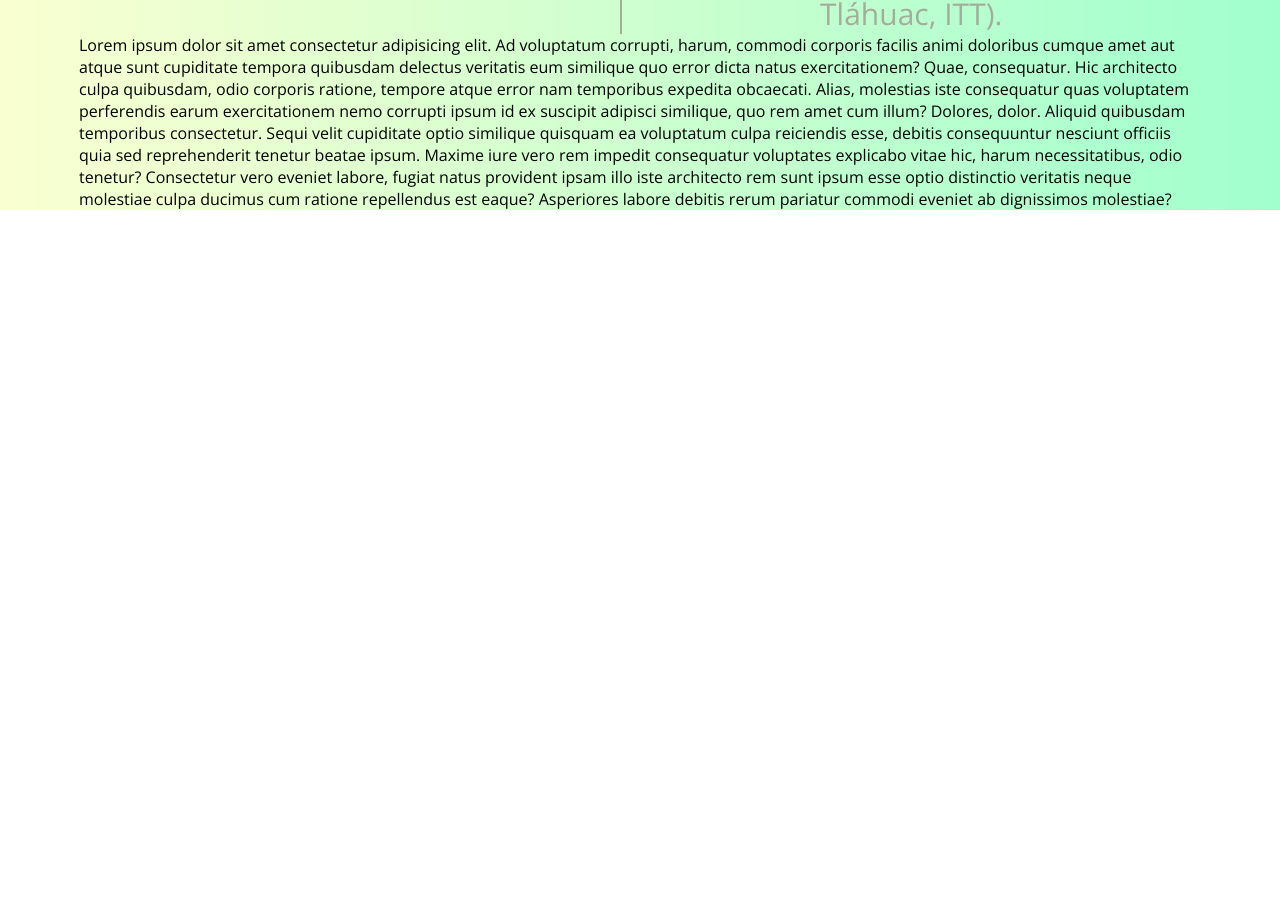
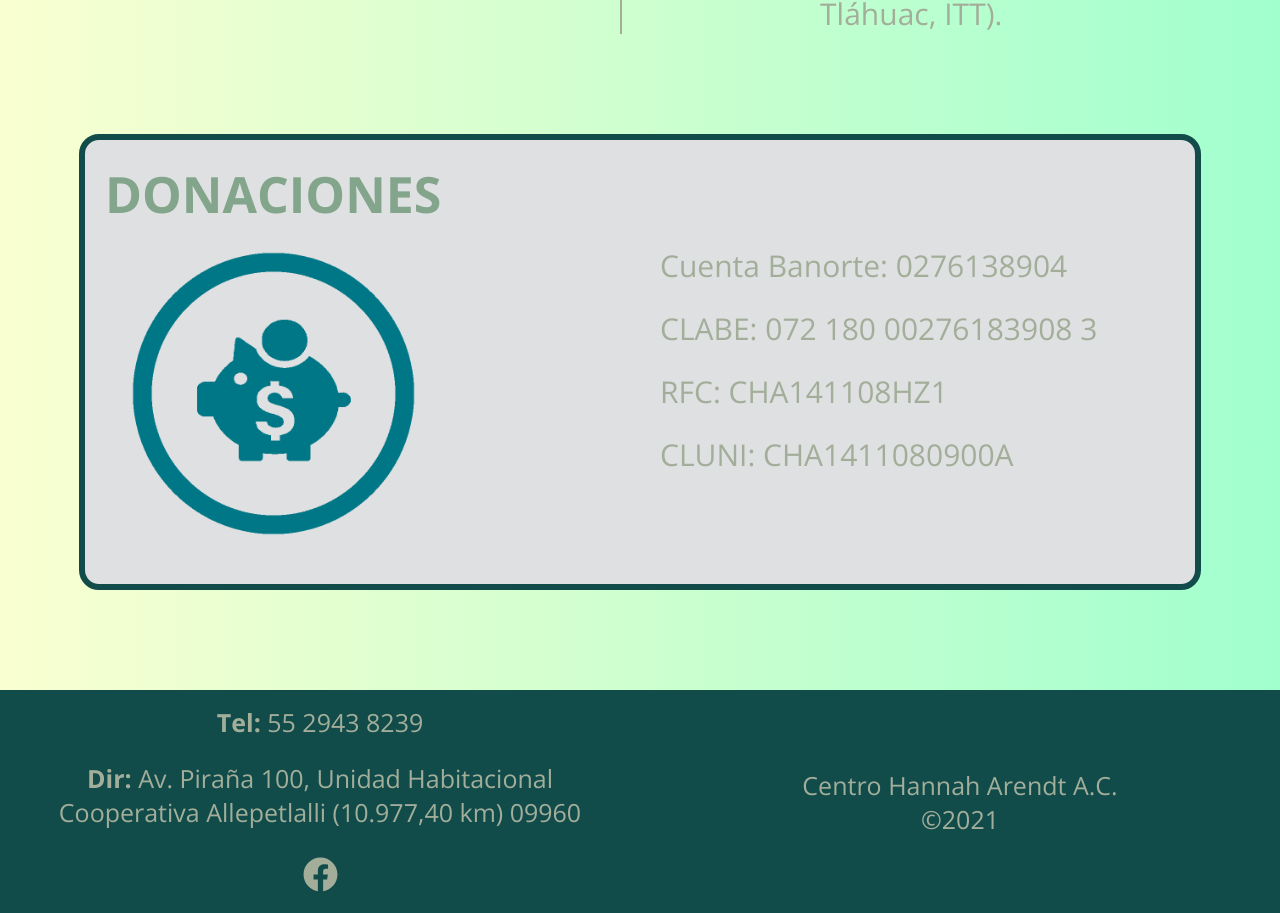
Before and after one commit to OttoGtz94/centroCultural-Front, a React (Create React App) app: page / in a window 1280 px wide. Shown: the part 2856-3769 px from the top of the page. Before the commit the page ends 3066 px from the top, so only its background shows below. Built offline with nearby package versions, Linux system fonts and the light colour scheme; a web font is replaced by a local one.

Commit message:
Se termina diseño de pagina home

```diff
--- a/src/App.js
+++ b/src/App.js
@@ -11,6 +11,7 @@ import ScrollState from './hooks/scrollState';
 import Header from './components/Header';
 import Menu from './components/Menu';
 import Home from './components/page1/Home';
+import Footer from './components/Footer';
 
 function App() {
 	return (
@@ -26,6 +27,7 @@ function App() {
 							path='/home'
 							component={Home}></Route>
 					</Switch>
+					<Footer />
 				</Router>
 			</ScrollState>
 		</div>
--- /dev/null
+++ b/src/components/Footer.jsx
@@ -0,0 +1,39 @@
+import React from 'react';
+import { FontAwesomeIcon } from '@fortawesome/react-fontawesome';
+import { faFacebook } from '@fortawesome/free-brands-svg-icons';
+
+const Footer = () => {
+	// const fecha = () => {
+	// 	const anio = new Date();
+	// 	console.log(anio.getFullYear());
+	// };
+	const anio = new Date();
+	return (
+		<footer>
+			<div className='contactoFooter'>
+				<p>
+					<strong>Tel: </strong>
+					55 2943 8239
+				</p>
+				<br />
+				<p>
+					<strong>Dir: </strong>Av. Piraña 100, Unidad
+					Habitacional Cooperativa Allepetlalli (10.977,40
+					km) 09960
+				</p>
+				<br />
+				<a href='https://www.facebook.com/Centro-Hannah-Arendt-1375883559392126/'>
+					<FontAwesomeIcon icon={faFacebook} />
+				</a>
+			</div>
+			<div className='mensajeFooter'>
+				<p>
+					Centro Hannah Arendt A.C. <br /> &copy;
+					<span>{anio.getFullYear()}</span>
+				</p>
+			</div>
+		</footer>
+	);
+};
+
+export default Footer;
--- a/src/components/page1/Donaciones.jsx
+++ b/src/components/page1/Donaciones.jsx
@@ -0,0 +1,25 @@
+import React from 'react';
+// imagen
+import ImageDonacion from '../../images/donacion.png';
+
+const Donaciones = () => {
+	return (
+		<section className='donaciones'>
+			<h3>DONACIONES</h3>
+			<div className='contenedorImagen'>
+				<img src={ImageDonacion} alt='donacion' />
+			</div>
+			<div className='contenedorCuenta'>
+				<span>Cuenta Banorte: 0276138904</span>
+				<br /> <br />
+				<span>CLABE: 072 180 00276183908 3</span>
+				<br /> <br />
+				<span>RFC: CHA141108HZ1</span>
+				<br /> <br />
+				<span>CLUNI: CHA1411080900A</span>
+			</div>
+		</section>
+	);
+};
+
+export default Donaciones;
--- a/src/components/page1/Home.jsx
+++ b/src/components/page1/Home.jsx
@@ -4,6 +4,7 @@ import ScrollContext from '../../hooks/scrollContext';
 // Components
 import AboutUs from './AboutUs';
 import Servicios from './Servicios';
+import Donaciones from './Donaciones';
 
 const Home = () => {
 	const scrollContext = useContext(ScrollContext);
@@ -15,6 +16,7 @@ const Home = () => {
 			<Frase />
 			<AboutUs />
 			<Servicios />
+			<Donaciones />
 			{/* <div
 				style={{
 					height: '900px',
--- a/src/components/page1/Servicios.jsx
+++ b/src/components/page1/Servicios.jsx
@@ -1,5 +1,4 @@
 import React from 'react';
-import { Parallax } from 'react-parallax';
 // components
 import Servicio from './Servicio';
 // imagenes
@@ -33,71 +32,6 @@ const Servicios = () => {
 				titulo={'SERVICIO SOCIAL'}
 				mensaje={mensaje3}
 			/>
-			<p>
-				Lorem ipsum dolor sit amet consectetur adipisicing
-				elit. Ad voluptatum corrupti, harum, commodi corporis
-				facilis animi doloribus cumque amet aut atque sunt
-				cupiditate tempora quibusdam delectus veritatis eum
-				similique quo error dicta natus exercitationem? Quae,
-				consequatur. Hic architecto culpa quibusdam, odio
-				corporis ratione, tempore atque error nam temporibus
-				expedita obcaecati. Alias, molestias iste consequatur
-				quas voluptatem perferendis earum exercitationem nemo
-				corrupti ipsum id ex suscipit adipisci similique, quo
-				rem amet cum illum? Dolores, dolor. Aliquid quibusdam
-				temporibus consectetur. Sequi velit cupiditate optio
-				similique quisquam ea voluptatum culpa reiciendis
-				esse, debitis consequuntur nesciunt officiis quia sed
-				reprehenderit tenetur beatae ipsum. Maxime iure vero
-				rem impedit consequatur voluptates explicabo vitae
-				hic, harum necessitatibus, odio tenetur? Consectetur
-				vero eveniet labore, fugiat natus provident ipsam
-				illo iste architecto rem sunt ipsum esse optio
-				distinctio veritatis neque molestiae culpa ducimus
-				cum ratione repellendus est eaque? Asperiores labore
-				debitis rerum pariatur commodi eveniet ab dignissimos
-				molestiae?
-			</p>
-			{/* <div className='servicio'>
-				<Parallax
-					blur={{ min: -1, max: 3 }}
-					bgImage={ImageIztapalapa}
-					strength={1}
-					className='circulo'
-					renderLayer={precentage => (
-						<div
-							style={{
-								position: 'absolute',
-								width: '30%',
-								height: '64px',
-								background: `rgba(74, 105, 87, ${
-									precentage * 1
-								})`,
-								left: '80px',
-								top: '45%',
-								transform: `translate(-20%, 0%) scale(${
-									precentage * 2
-								}`,
-								color: '#A3AE9A',
-								fontWeight: '700',
-								display: 'flex',
-								flexWrap: 'wrap',
-								textAlign: 'center',
-								alignContent: 'center',
-								borderRadius: '5px',
-							}}>
-							<p>DESARROLLO COMUNITARIO</p>
-						</div>
-					)}
-				/>
-				<div className='descripcionServicio'>
-					<p>
-						Ofrece servicios de atención en la unidad
-						Allepetlalli, Iztapalapa así como a los
-						habitantes de la delegación Tláhuac
-					</p>
-				</div>
-			</div> */}
 		</section>
 	);
 };
--- a/src/theme/_donaciones.scss
+++ b/src/theme/_donaciones.scss
@@ -0,0 +1,34 @@
+.donaciones {
+	margin-top: 100px;
+	margin-bottom: 100px;
+	width: 100%;
+	height: 456px;
+	background-color: #dee0e1;
+	border-radius: 20px;
+	border: 6px solid #114c4b;
+	padding: 20px;
+	display: flex;
+	flex-wrap: wrap;
+	justify-content: space-around;
+	// align-items: center;
+	h3 {
+		font-size: 50px;
+		font-weight: 700;
+		color: #82a58b;
+		width: 100%;
+	}
+	.contenedorImagen {
+		width: calc(50% - 40px);
+		img {
+			width: 60%;
+		}
+	}
+	.contenedorCuenta {
+		width: calc(50% - 40px);
+		span {
+			font-size: 30px;
+			color: #a3ae9a;
+			// margin: 10px;
+		}
+	}
+}
--- /dev/null
+++ b/src/theme/_footer.scss
@@ -0,0 +1,32 @@
+footer {
+	background-color: #114c4b;
+	width: 100%;
+	display: flex;
+	flex-wrap: wrap;
+	justify-content: space-between;
+	color: #a3ae9a;
+	text-align: center;
+	.contactoFooter {
+		// background-color: green;
+		width: 50%;
+		padding: 15px;
+		p {
+			font-size: 25px;
+		}
+		a {
+			font-size: 35px;
+			color: #a3ae9a;
+		}
+	}
+	.mensajeFooter {
+		// background-color: pink;
+		padding: 15px;
+		width: 50%;
+		display: flex;
+		align-items: center;
+		justify-content: center;
+		p {
+			font-size: 25px;
+		}
+	}
+}
--- a/src/theme/index.scss
+++ b/src/theme/index.scss
@@ -37,3 +37,4 @@ body {
 @import './servicios';
 @import './aboutUs';
 @import './donaciones';
+@import './footer';
```
Also changed, not shown: src/images/donacion.png (added).
